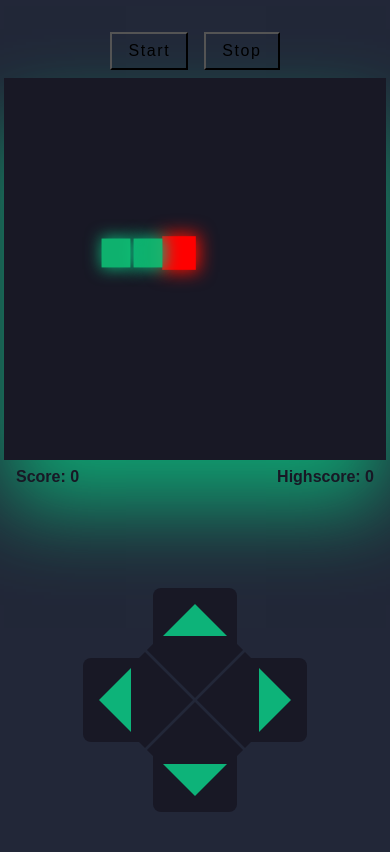
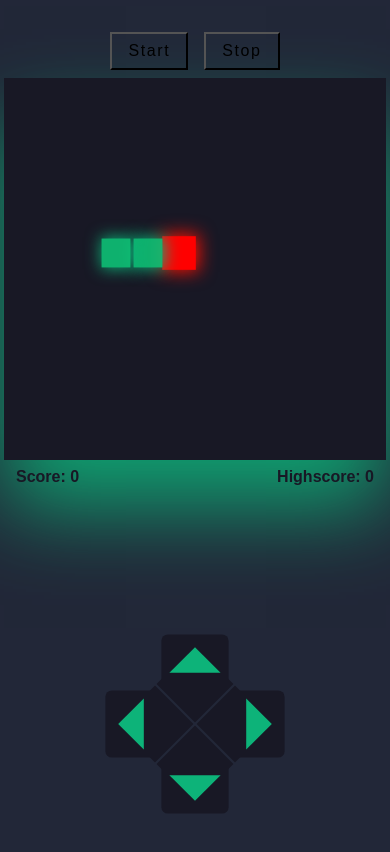
Before and after one commit to Patricia-Mlinaric/SnakeGame, a plain HTML site: page index.html in a window 390 px wide. Drawn offline with Linux system fonts and the light colour scheme; a web font is replaced by a local one.

Commit message:
Fix buttons

```diff
--- a/style.scss
+++ b/style.scss
@@ -132,7 +132,8 @@ button {
       '.... down .....';
     position: absolute;
     left: calc(50vw - 7rem);
-    bottom: 2rem;
+    bottom: 8px;
+    transform: scale(0.8);
   }
 
   /* hides the button text */
@@ -290,6 +291,6 @@ button {
 @media (max-width: 380px) {
   .directional-buttons {
     bottom: 0;
-    transform: scale(0.8);
+    transform: scale(0.66);
   }
 }
```
Also changed, not shown: style.css, 1 other file.
